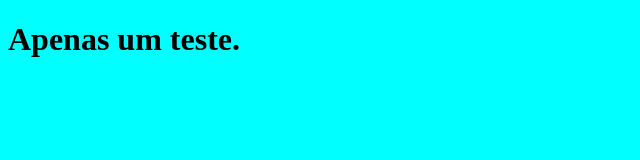
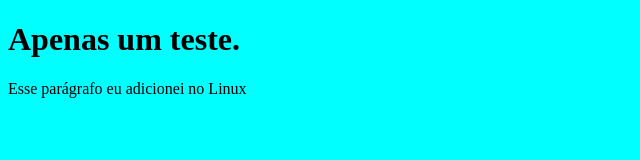
Before and after one commit to Vinleit/Teste_GIT, a plain HTML site: page site-exemplo/index.html in a window 1280 px wide. Shown: the whole page, without its empty margins (0-640 px from the left). Drawn offline with Linux system fonts and the light colour scheme.

Commit message:
Update index.html
Adicionei o HTML pelo LINUX

```diff
--- a/site-exemplo/index.html
+++ b/site-exemplo/index.html
@@ -8,6 +8,7 @@
 </head>
 <body style="background-color: aqua;">
     <h1>Apenas um teste.</h1>
+    <p>Esse parágrafo eu adicionei no Linux</p>
 
 </body>
 </html>
```
